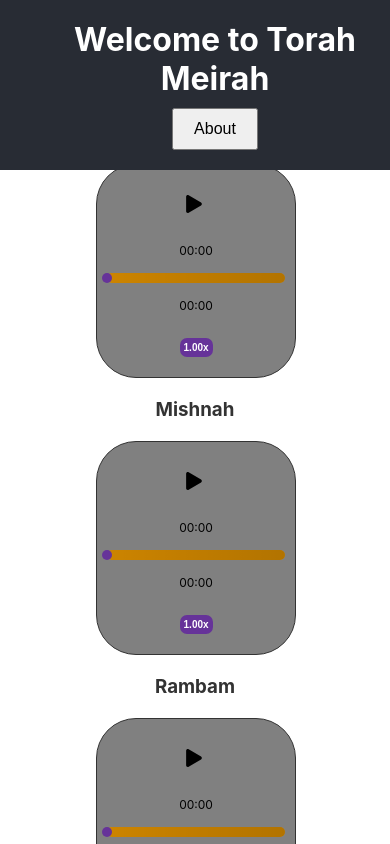
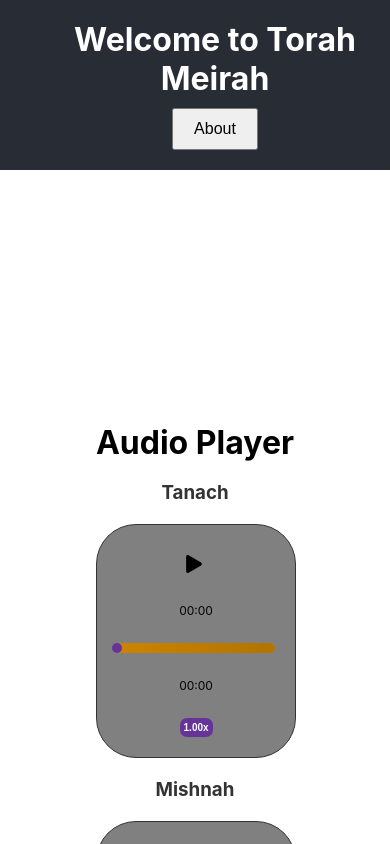
Before and after one commit to DavidRaitan/TorahMeirah, a React (Create React App) app: page / in a window 390 px wide. Shown: the top 844 px of the page. Built offline with nearby package versions, Linux system fonts and the light colour scheme.

Commit message:
css corrections for mobile

```diff
--- a/src/App.css
+++ b/src/App.css
@@ -17,7 +17,7 @@
 }
 
 .App-main {
-  margin-top: 260px; /* Default margin-top for PCs */
+  margin-top: 240px; /* Default margin-top for PCs */
   display: flex;
   justify-content: center;
   align-items: center;
@@ -27,7 +27,7 @@
 /* Media query for phones */
 @media (max-width: 768px) {
   .App-main {
-    margin-top: 300px; /* Margin-top for phones */
+    margin-top: 700px; /* Margin-top for phones */
   }
 }
 
--- a/src/css/audioBar.css
+++ b/src/css/audioBar.css
@@ -192,6 +192,11 @@
 }
 
 @media (max-width: 768px) {
+  .audio-player {
+    width: 90%;
+    padding: 10px;
+  }
+
   .controls {
     flex-direction: column;
   }
@@ -355,7 +360,8 @@
   }
 
   .progress-bar {
-    margin: 10px 0;
+    width: calc(100% - 20px); /* Adjusted width for mobile */
+    margin: 20px 10px; /* Increased margin for spacing */
   }
 
   .dropdown {
--- a/src/home.css
+++ b/src/home.css
@@ -31,12 +31,12 @@ a:hover {
 
 .button-container {
   margin-bottom: 20px;
-  margin-top: 800px;
+  margin-top: 840px;
 }
 
 @media (max-width: 768px) {
   .button-container {
-    margin-top: 700px; /* Margin-top for phones */
+    margin-top: 760px; /* Margin-top for phones */
   }
 }
 
```
